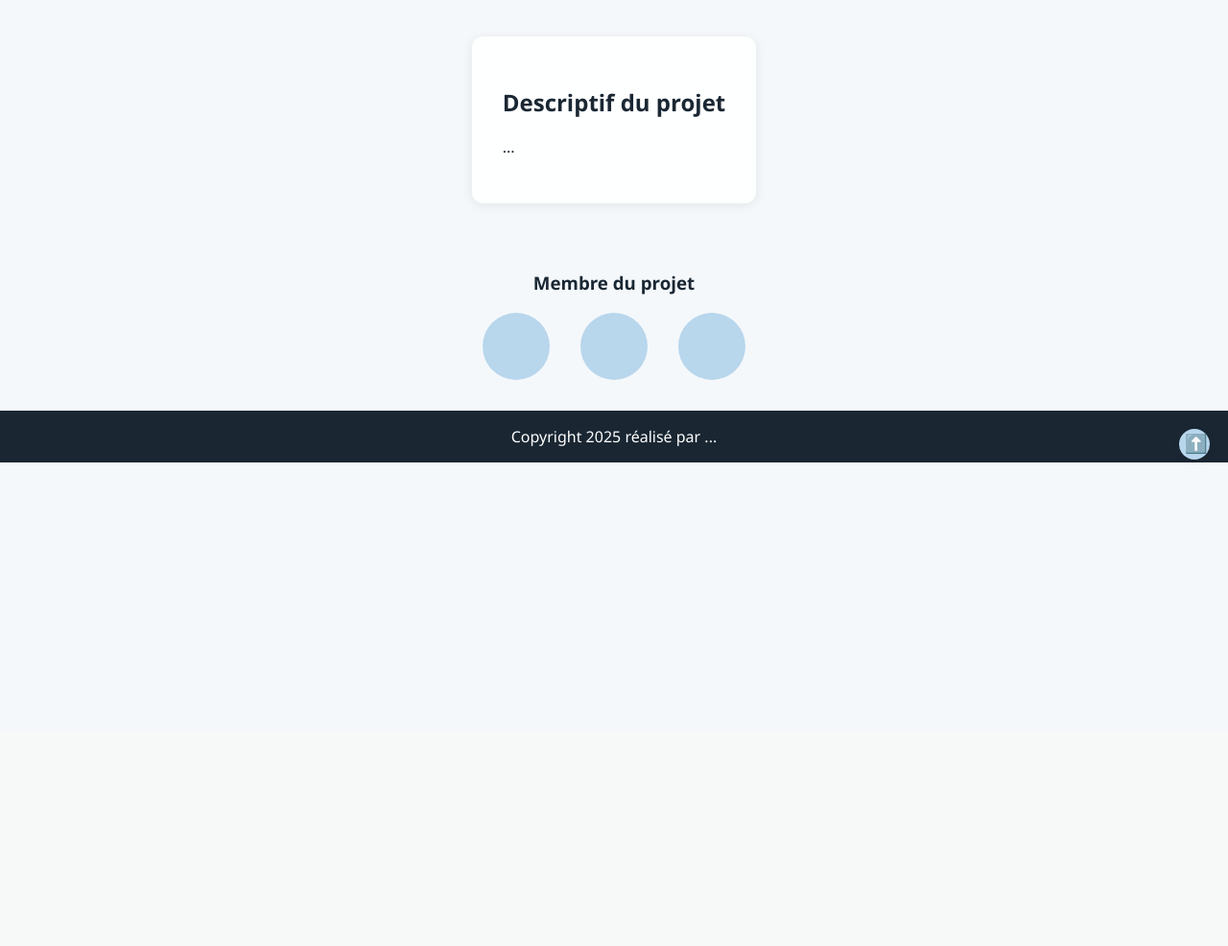
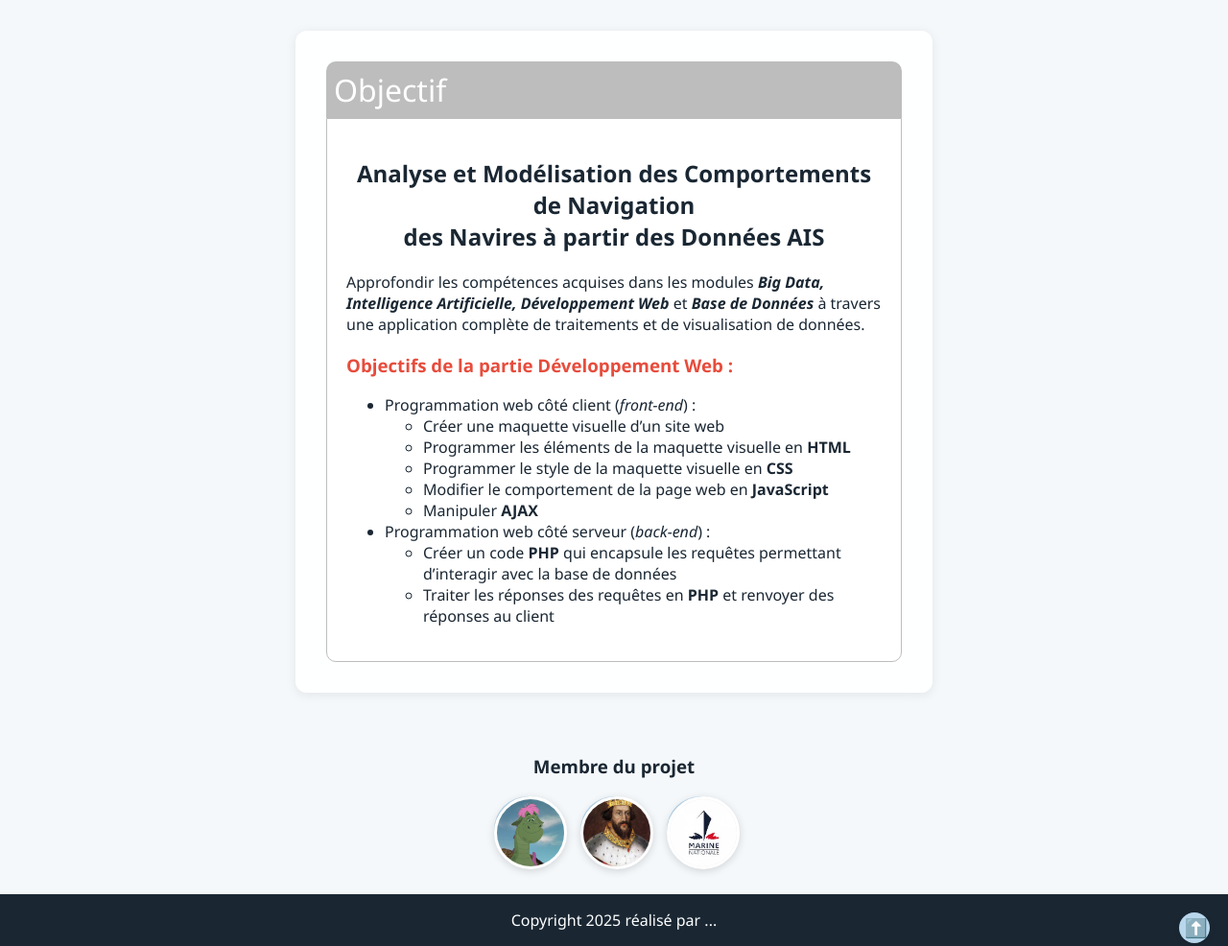
Before and after one commit to MarineRvdy/projetwebs6, a PHP site: page / in a window 1280 px wide. Shown: the part 38-1024 px from the top of the page at 96% size. Before the commit the page ends 520 px from the top, so only its background shows below. Run offline with PHP 8.4, Linux system fonts and the light colour scheme.

Commit message:
Add index

```diff
--- a/css/style.css
+++ b/css/style.css
@@ -278,3 +278,32 @@ tr.selected {
         height: 350px;
     }
 }
+
+.project-members {
+    text-align: center;
+    margin: 2em 0;
+}
+.members-list {
+    display: flex;
+    gap: 20px; /* espace entre les membres, ajuste si besoin */
+    justify-content: center;
+    align-items: center;
+}
+
+.member img {
+    width: 70px;      /* taille du cercle, ajuste à ta convenance */
+    height: 70px;
+    object-fit: cover; /* pour bien remplir le cercle */
+    border-radius: 50%; /* forme ronde */
+    border: 3px solid #fff; /* optionnel : bordure blanche */
+    box-shadow: 0 2px 8px rgba(0,0,0,0.15); /* optionnel : ombre */
+    background: #eee; /* optionnel : fond de secours */
+    display: block;
+}
+.member {
+    width: 70px;
+    height: 70px;
+    background: #b8d6ec;
+    border-radius: 50%;
+    display: inline-block;
+}
--- a/index.php
+++ b/index.php
@@ -10,18 +10,50 @@
     <?php include('php/navbar.php'); ?>
     <div class="background-img home-bg">
         <div class="project-description">
-            <h2>Descriptif du projet</h2>
-            <p>...</p>
+            <div class="objectif-section">
+    <div class="objectif-header" style="background:#bdbdbd; color:white; padding:8px; border-radius:10px 10px 0 0; font-size:2em;">
+        Objectif
+    </div>
+    <div class="objectif-content" style="border:1px solid #bdbdbd; border-radius:0 0 10px 10px; padding:20px; background:white;">
+        <h2 style="text-align:center;">
+            <b>Analyse et Modélisation des Comportements de Navigation<br>
+            des Navires à partir des Données AIS</b>
+        </h2>
+        <p>
+            Approfondir les compétences acquises dans les modules <b><i>Big Data, Intelligence Artificielle, Développement Web</i></b> et <b><i>Base de Données</i></b> à travers une application complète de traitements et de visualisation de données.
+        </p>
+        <h3 style="color:#e74c3c;">Objectifs de la partie Développement Web :</h3>
+        <ul>
+            <li>
+                Programmation web côté client (<i>front-end</i>) :
+                <ul>
+                    <li>Créer une maquette visuelle d’un site web</li>
+                    <li>Programmer les éléments de la maquette visuelle en <b>HTML</b></li>
+                    <li>Programmer le style de la maquette visuelle en <b>CSS</b></li>
+                    <li>Modifier le comportement de la page web en <b>JavaScript</b></li>
+                    <li>Manipuler <b>AJAX</b></li>
+                </ul>
+            </li>
+            <li>
+                Programmation web côté serveur (<i>back-end</i>) :
+                <ul>
+                    <li>Créer un code <b>PHP</b> qui encapsule les requêtes permettant d’interagir avec la base de données</li>
+                    <li>Traiter les réponses des requêtes en <b>PHP</b> et renvoyer des réponses au client</li>
+                </ul>
+            </li>
+        </ul>
+    </div>
+</div>
         </div>
     </div>
     <div class="project-members">
         <h3>Membre du projet</h3>
         <div class="members-list">
-            <div class="member"></div>
-            <div class="member"></div>
-            <div class="member"></div>
-        </div>
+            <div class="member"><img src="img/eliott.jpg" alt="Membre 1" /></div>
+            <div class="member"><img src="img/guillaume.jpg" alt="Membre 2" /></div>
+            <div class="member"><img src="img/Marine.jpg" alt="Membre 3" /></div>
     </div>
+</div>
     <?php include('php/footer.php'); ?>
     <script src="js/main.js"></script>
 </body>
```
Also changed, not shown: img/Marine.jpg (added), img/eliott.jpg (added), img/guillaume.jpg (added).
